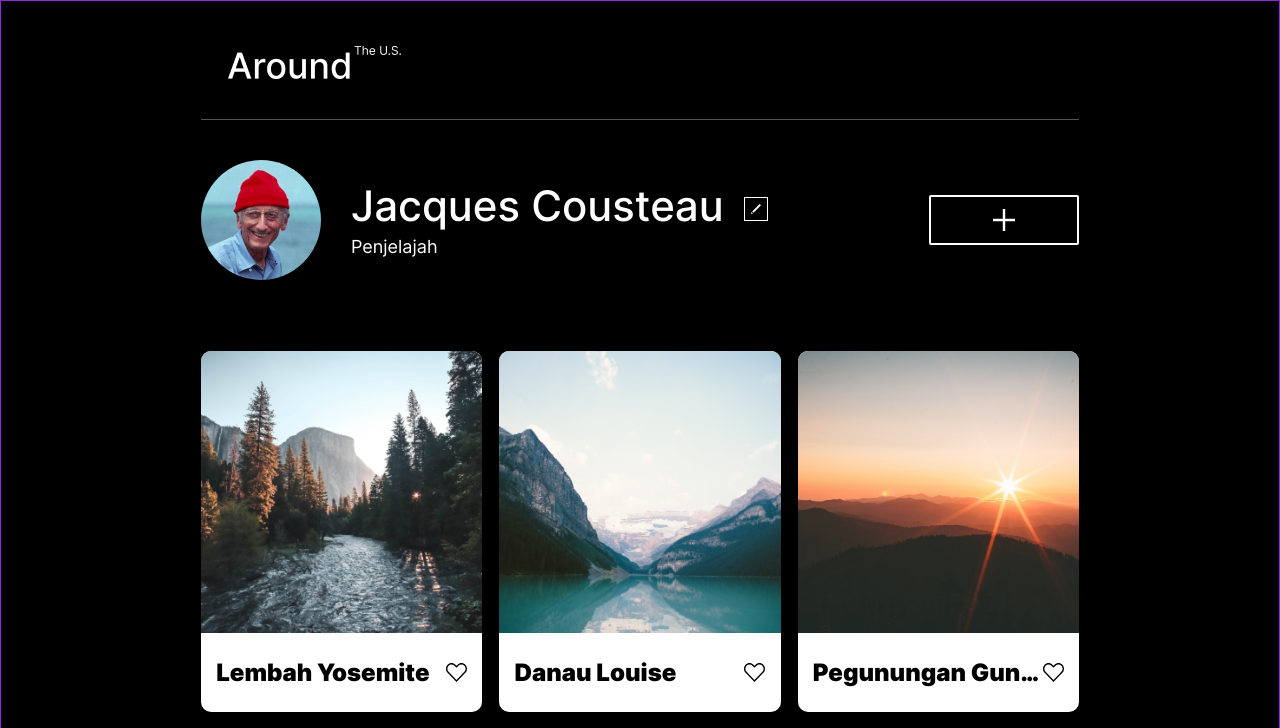
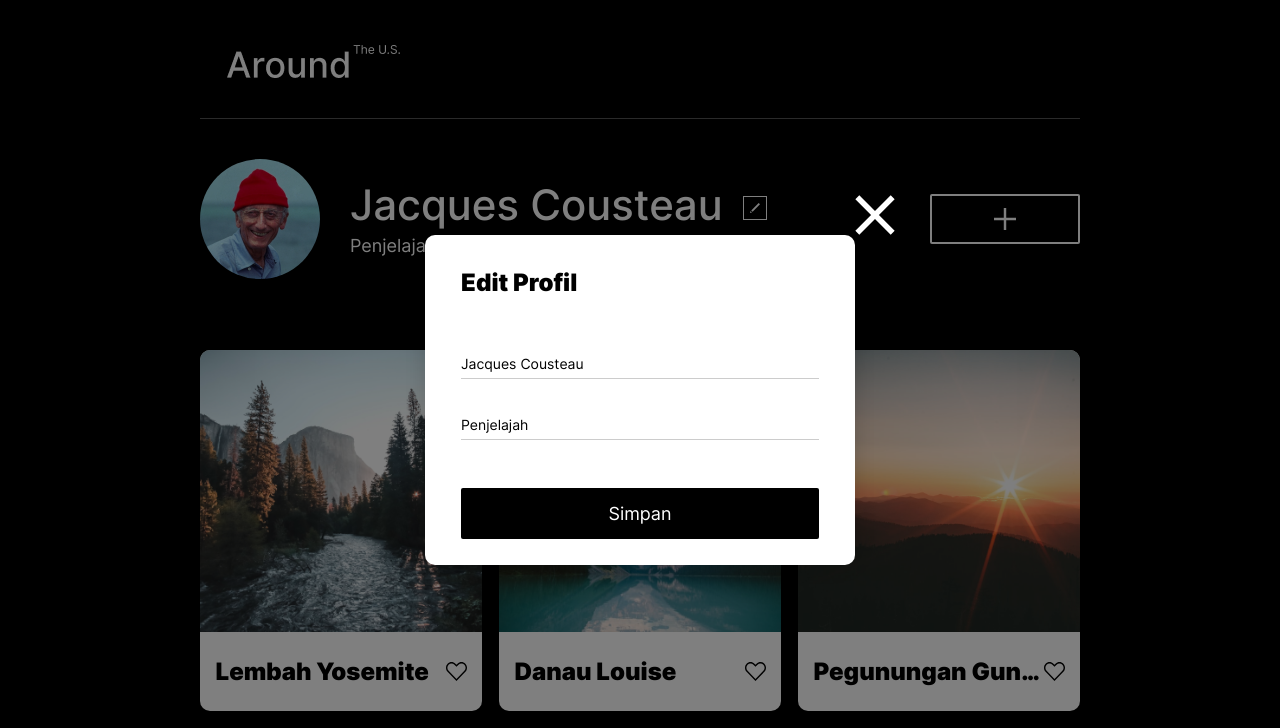
Before and after one commit to endang-ismaya/web_project_around, a plain HTML site: page index.html in a window 1280 px wide. Both pictures are taken after a click on the button 755 px from the left and 209 px from the top of the page. Shown: the top 728 px of the page. Drawn offline with Linux system fonts and the light colour scheme.

Commit message:
fix popup 1280px

```diff
--- /dev/null
+++ b/blocks/button/__icon/button__icon_close.css
@@ -0,0 +1,11 @@
+.button__icon_close {
+    background: url(./../../../images/icon/close-button.svg) no-repeat;
+    width: 40px;
+    height: 40px;
+}
+
+.button__icon_close:hover {
+    background: url(./../../../images/icon/close-button-hover.svg) no-repeat;
+    width: 40px;
+    height: 40px;
+}
--- a/blocks/form/__button/form__button.css
+++ b/blocks/button/__type/button__type_submit.css
@@ -1,7 +1,6 @@
-.form__button {
+.button__type_submit {
     width: 100%;
     height: 51px;
-    margin-top: 18px;
     margin-bottom: 36px;
     background-color: #000;
     color: #fff;
@@ -14,13 +13,13 @@
     opacity: 1;
 }
 
-.form__button:disabled,
-.form__button[disabled] {
+.button__type_submit:disabled,
+.button__type_submit[disabled] {
     background-color: #cccccc;
     color: #666666;
     cursor: default;
 }
 
-.form__button:hover {
+.button__type_submit:hover {
     opacity: 0.8;
 }
--- a/blocks/form/__controls/form__controls.css
+++ /dev/null
@@ -1,3 +0,0 @@
-.form__controls {
-    margin-bottom: 30px;
-}
--- a/blocks/form/__edit-profile/form__edit_profile.css
+++ /dev/null
@@ -1,4 +0,0 @@
-.form__edit-profile {
-    display: inline-block;
-    margin-top: 42px;
-}
--- a/blocks/form/__input-container/form__input-container.css
+++ b/blocks/form/__input-container/form__input-container.css
@@ -1,3 +1,4 @@
 .form__input-container {
     border: 0;
+    margin-top: 54px;
 }
--- a/blocks/form/__item/form__item_el_nama.css
+++ b/blocks/form/__item/form__item_el_nama.css
@@ -1,3 +1,3 @@
-/* .form__item_el_nama {
-    margin-top: 84px;
-} */
+.form__item_el_nama {
+    margin-bottom: 30px;
+}
--- a/blocks/form/__item/form__item_el_tentang-saya.css
+++ b/blocks/form/__item/form__item_el_tentang-saya.css
@@ -0,0 +1,3 @@
+.form__item_el_tentang-saya {
+    margin-bottom: 48px;
+}
--- a/blocks/page/page.css
+++ b/blocks/page/page.css
@@ -57,5 +57,4 @@ body {
     padding: 0 200px;
     font-family: 'Inter', sans-serif;
     color: #ffffff;
-    border: 1px solid blueviolet;
 }
--- /dev/null
+++ b/blocks/popup/__close/popup__close.css
@@ -0,0 +1,5 @@
+.popup__close {
+    position: absolute;
+    top: -40px;
+    right: -40px;
+}
--- a/blocks/popup/__container/popup__container.css
+++ b/blocks/popup/__container/popup__container.css
@@ -6,13 +6,5 @@
     box-shadow: 0px 0px 25px 0px rgba(0, 0, 0, 0.15);
     padding: 0 36px;
     border-radius: 10px;
-    opacity: 1;
-    z-index: 99;
-    /* position: relative;
-    width: 430px;
-    height: 330px;
-    background-color: #fff;
-    color: #fff;
-    padding: 0 36px;
-    border-radius: 10px; */
+    position: relative;
 }
--- a/blocks/form/__heading/form__heading.css
+++ b/blocks/popup/__heading/popup__heading.css
@@ -1,11 +1,9 @@
-.form__heading {
+.popup__heading {
     display: inline-block;
     margin-top: 34px;
     width: fit-content;
     height: 23px;
     color: #000;
     font-size: 24px;
-    font-style: normal;
     font-weight: 900;
-    line-height: normal;
 }
--- a/blocks/popup/popup.css
+++ b/blocks/popup/popup.css
@@ -1,20 +1,10 @@
 .popup {
-    /* width: 100vw;
-    height: 100vh;
-    background-color: #000;
-    opacity: 0.5;
     position: fixed;
+    display: none;
+    width: 100%;
+    height: 100%;
     top: 0;
     left: 0;
-    border: 1px solid salmon; */
-    /* display: flex;
-    justify-content: center;
-    align-items: center; */
-    /* position: fixed;
-    top: 50%;
-    left: 50%;
-    transform: translate(-50%, -320%);
-    z-index: 99; */
-    /* display: none; */
-    display: none;
+    background-color: rgba(0, 0, 0, 0.5);
+    z-index: 2;
 }
--- a/blocks/popup/popup_opened.css
+++ b/blocks/popup/popup_opened.css
@@ -1,3 +1,5 @@
 .popup_opened {
-    display: block;
+    display: flex;
+    justify-content: center;
+    align-items: center;
 }
--- a/index.html
+++ b/index.html
@@ -167,7 +167,7 @@
                             <fieldset class="form__handlers">
                                 <button
                                     type="submit"
-                                    class="form__button button"
+                                    class="button button__type_submit"
                                 >
                                     Simpan
                                 </button>
--- a/pages/index.css
+++ b/pages/index.css
@@ -20,6 +20,8 @@ page.blocks
 @import url(./../blocks/button/__icon/button__icon_add.css);
 @import url(./../blocks/button/__icon/button__icon_like_inactive.css);
 @import url(./../blocks/button/__icon/button__icon_like_active.css);
+@import url(./../blocks/button/__type/button__type_submit.css);
+@import url(./../blocks/button/__icon/button__icon_close.css);
 
 /* cards */
 @import url(./../blocks/cards/cards.css);
@@ -31,15 +33,11 @@ page.blocks
 
 /* form */
 @import url(./../blocks/form/form.css);
-@import url(./../blocks/form/__heading/form__heading.css);
-@import url(./../blocks/form/__edit-profile/form__edit_profile.css);
 @import url(./../blocks/form/__input-container/form__input-container.css);
-@import url(./../blocks/form/__controls/form__controls.css);
 @import url(./../blocks/form/__item/form__item.css);
 @import url(./../blocks/form/__item/form__item_el_nama.css);
 @import url(./../blocks/form/__item/form__item_el_tentang-saya.css);
 @import url(./../blocks/form/__handlers/form__handlers.css);
-@import url(./../blocks/form/__button/form__button.css);
 @import url(./../blocks/form/__close/form__close.css);
 
 /* section header */
@@ -66,5 +64,7 @@ page.blocks
 
 /* popup */
 @import url(./../blocks/popup/popup.css);
+@import url(./../blocks/popup/__container/popup__container.css);
+@import url(./../blocks/popup/__heading/popup__heading.css);
 @import url(./../blocks/popup/popup_opened.css);
-@import url(./../blocks/popup/__container/popup__container.css);
+@import url(./../blocks/popup/__close/popup__close.css);
--- a/scripts/popup/popup.js
+++ b/scripts/popup/popup.js
@@ -1,16 +1,15 @@
 let btnEditProfile = document.querySelector('.profile__edit');
-let btnClosePopup = document.querySelector('.form__close');
+let btnClosePopup = document.querySelector('.popup__close');
 let popup = document.querySelector('.popup');
 let inputName = document.querySelector('.form__item_el_nama');
 let inputAbout = document.querySelector('.form__item_el_tentang-saya');
 let profileName = document.querySelector('.profile__name');
 let profileAbout = document.querySelector('.profile__about');
-let formEditProfile = document.querySelector('.form__edit-profile');
+let formEditProfile = document.querySelector('.form');
 
 // show edit profile
 function handleProfileFormShow() {
     popup.classList.add('popup_opened');
-    page.classList.add('page_overlay');
 
     // assign to inputs
     inputName.value = profileName.textContent;
@@ -20,7 +19,6 @@ function handleProfileFormShow() {
 // hide edit profile
 function handleProfileFormHide() {
     popup.classList.remove('popup_opened');
-    page.classList.remove('page_overlay');
 }
 
 // form
```
